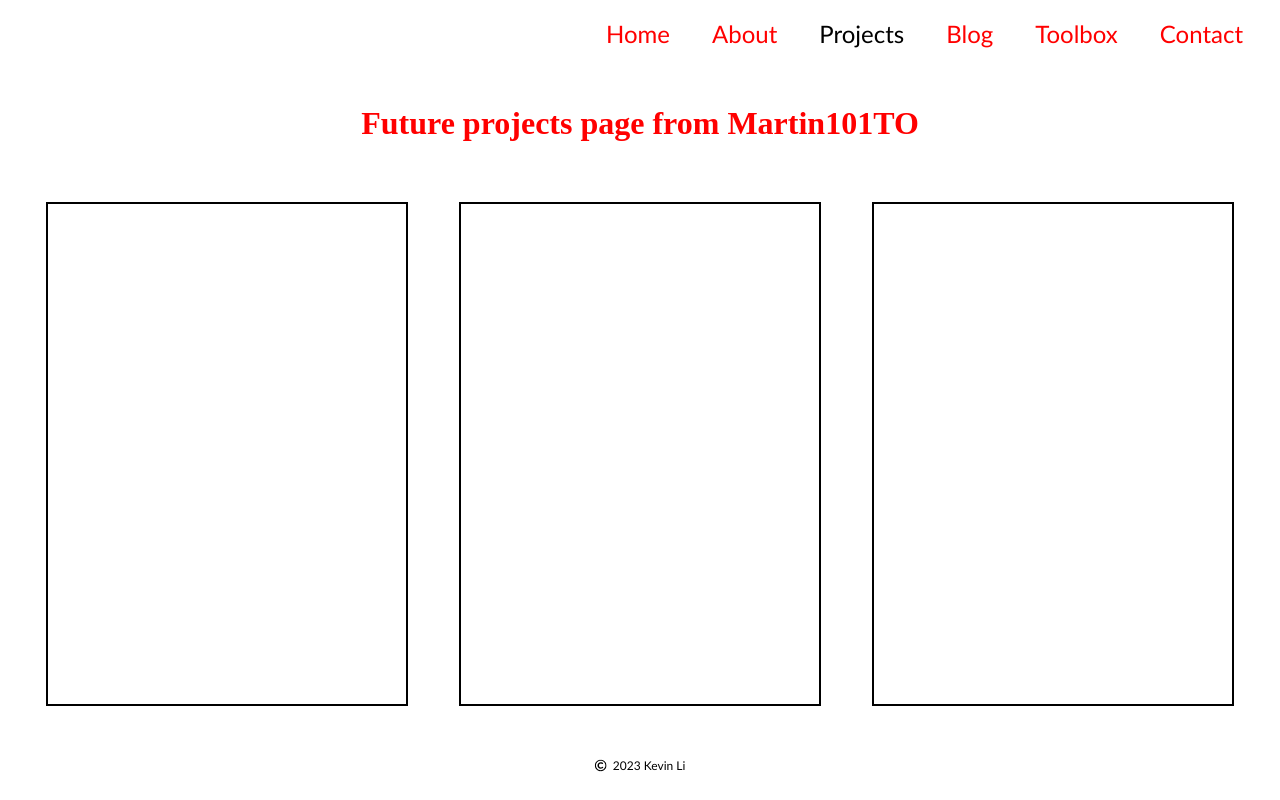
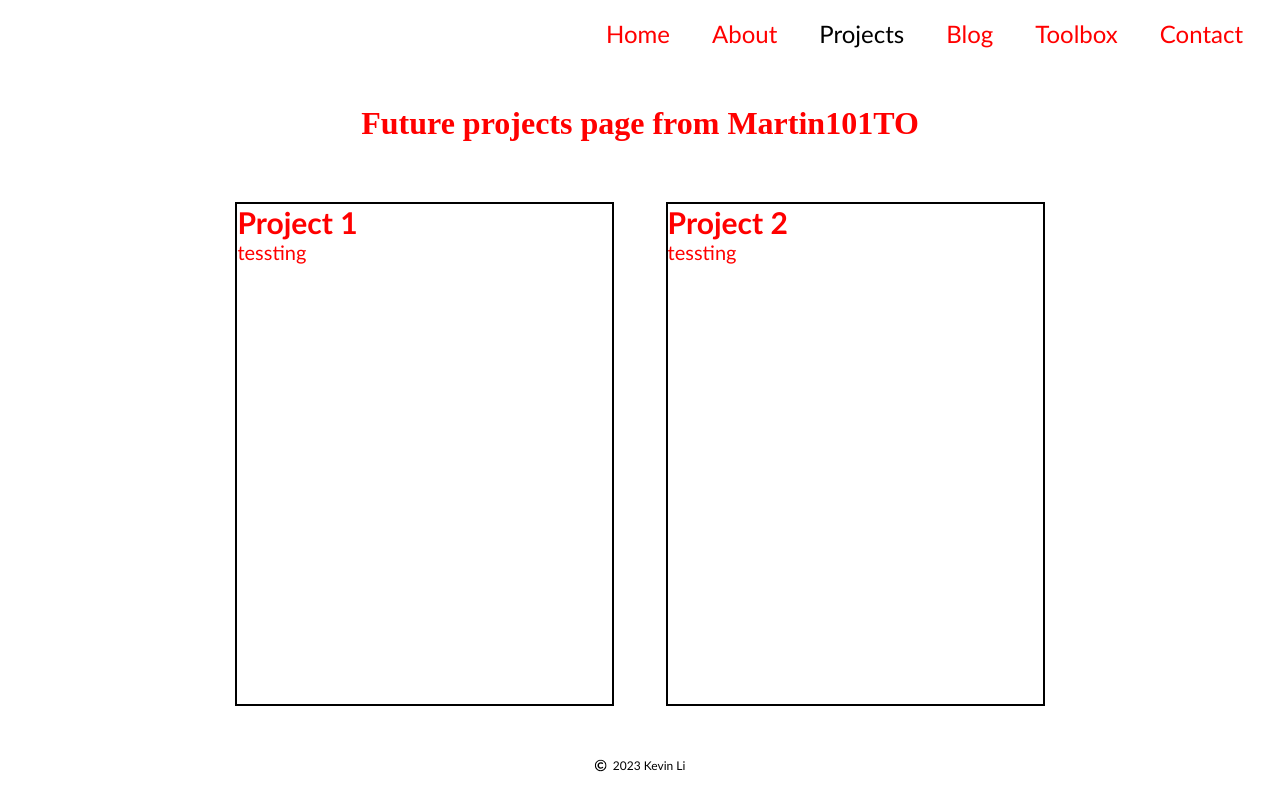
Before and after one commit to ben9583/martin101to.github.io, a React (Create React App) app: page /#/projects in a window 1280 px wide. Built offline with nearby package versions, Linux system fonts and the light colour scheme.

Commit message:
added project props

```diff
--- a/src/components/projects/ProjectElements.js
+++ b/src/components/projects/ProjectElements.js
@@ -7,11 +7,3 @@ export const Proj = styled.div`
   margin: 2vw;
   float: left;
 `
-
-export const ProjectTitle = styled.div`
-
-`
-
-export const ProjectContent = styled.div`
-
-`
--- a/src/components/projects/index.js
+++ b/src/components/projects/index.js
@@ -1,12 +1,19 @@
 import React from 'react'
-import { Proj, ProjectContent } from './ProjectElements'
+import PropTypes from 'prop-types'
+import { Proj } from './ProjectElements'
 
-function Project () {
+function Project (props) {
   return (
     <Proj>
-      <ProjectContent/>
+      <div className='ProjectTitle'> {props.title} </div>
+      <div className='ProjectContent'> {props.content} </div>
     </Proj>
   )
 }
 
+Project.propTypes = {
+  title: PropTypes.string.isRequired,
+  content: PropTypes.string.isRequired,
+}
+
 export default Project
--- a/src/pages/projects.js
+++ b/src/pages/projects.js
@@ -1,16 +1,15 @@
 import React from 'react'
 import Project from '../components/projects'
 
-function Projects () {
+function Projects (props) {
   return (
     <>
       <div className='PageTitle'>
         <h1>Future projects page from Martin101TO</h1>
       </div>
       <div id='project-holder'>
-        <Project>Test 1</Project>
-        <Project>Test 2</Project>
-        <Project>Test 3</Project>
+        <Project title="Project 1" content="tessting"/>
+        <Project title="Project 2" content="tessting"/>
       </div>
     </>
   )
--- a/src/styles.css
+++ b/src/styles.css
@@ -22,6 +22,22 @@ p {
     justify-content: center;
     align-items: center;
     margin-top: 5vw;
+}
+
+.ProjectTitle{
+    display: flex;
+    font-weight: bold;
+    font-size: 30px;
+    font-family: 'Trebuchet MS', 'Lucida Sans Unicode', 'Lucida Grande', 'Lucida Sans', Arial, sans-serif;
+    color: red;
+    align-items: center;
+
+}
+
+.ProjectContent{
+    font-size: 20px;
+    font-family: 'Trebuchet MS', 'Lucida Sans Unicode', 'Lucida Grande', 'Lucida Sans', Arial, sans-serif;
+    color: red;
 }
 
 /* Section below contains the formatting for specific ids */
```
